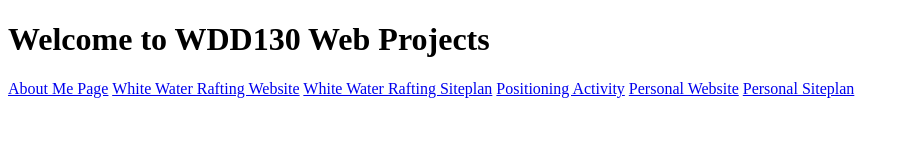
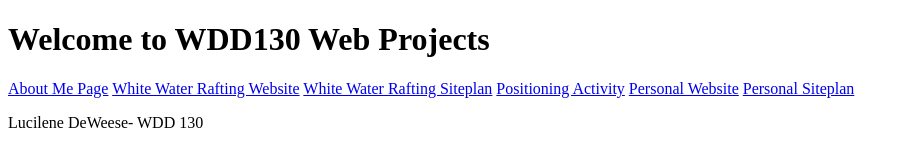
Before and after one commit to ludeweese/wdd130, a plain HTML site: page index.html in a window 1280 px wide. Shown: the whole page, without its empty margins (0-909 px from the left). Drawn offline with Linux system fonts and the light colour scheme.

Commit message:
Added a Paragraph

```diff
--- a/index.html
+++ b/index.html
@@ -16,6 +16,7 @@
   <a href="#">Personal Website</a>
   <a href="#">Personal Siteplan</a>
 </nav>
+<p> Lucilene DeWeese- WDD 130</p>
 
 </body>
 </html>
```
